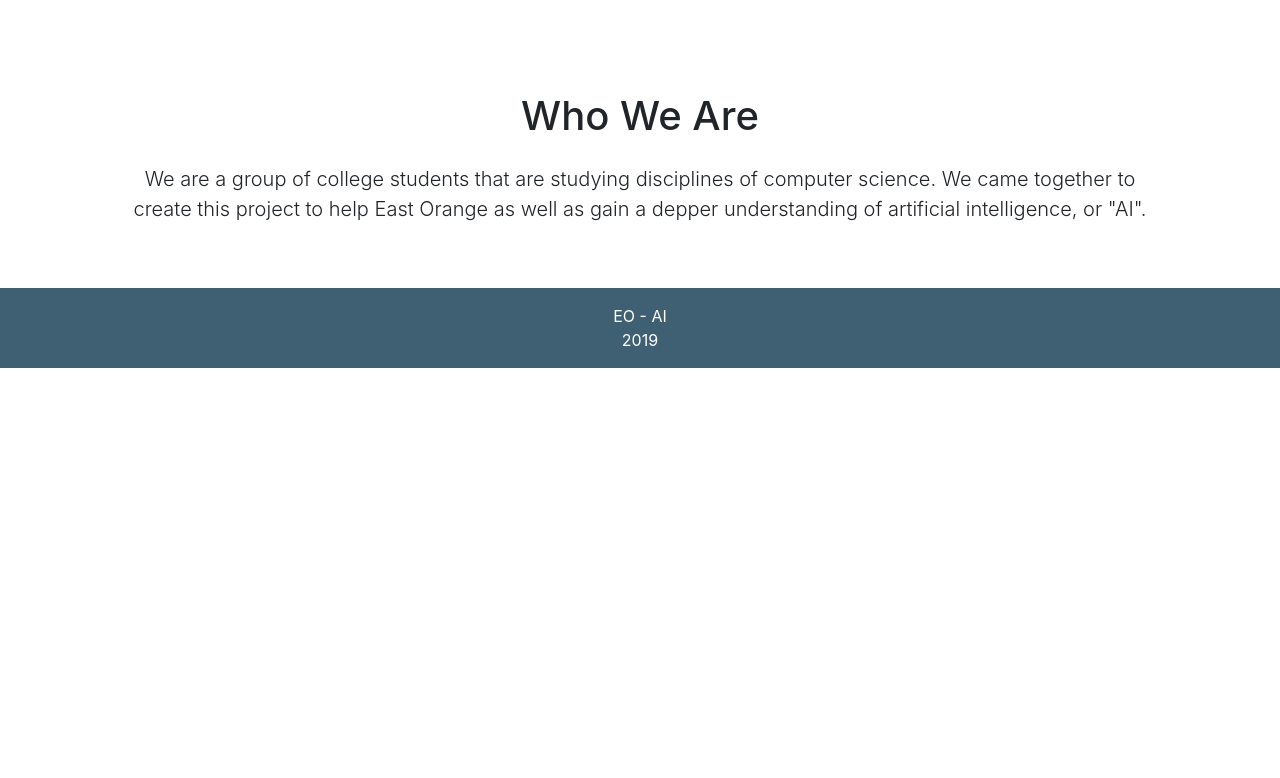
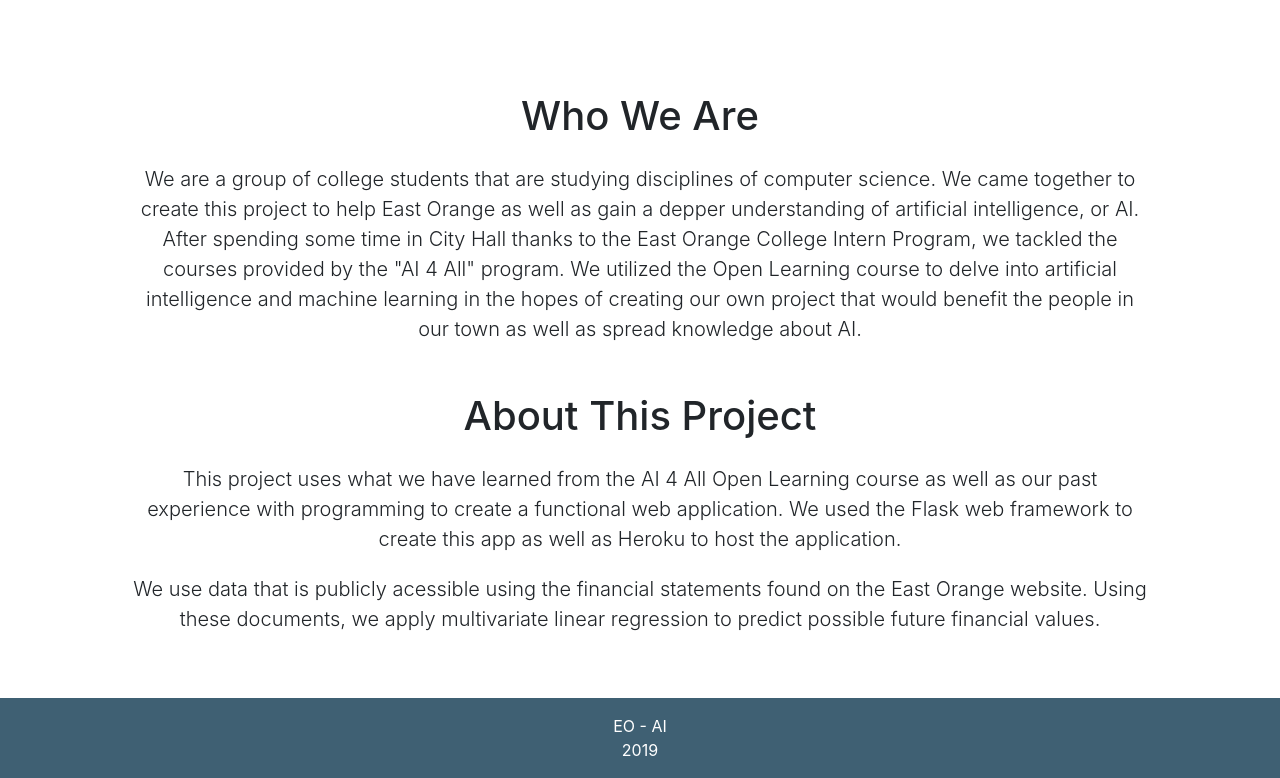
Before and after one commit to BrianGaillard/flask_app, a Flask app: page /about in a window 1280 px wide. Shown: the part 338-1116 px from the top of the page. Before the commit the page ends 706 px from the top, so only its background shows below. Run offline with Flask 2, Linux system fonts and the light colour scheme; some libraries are stand-ins or nearby versions.

Commit message:
Updated the about page

```diff
--- a/templates/about.html
+++ b/templates/about.html
@@ -8,7 +8,22 @@
 {% endblock topwords %}
 
 {% block info %}
-	We are a group of college students that are studying disciplines of computer science. We came together to create this project to help East Orange as well as gain a depper understanding of artificial intelligence, or "AI".
+	We are a group of college students that are studying disciplines of computer science. We came together to create this project to help East Orange as well as gain a depper understanding of artificial intelligence, or AI.
+	After spending some time in City Hall thanks to the East Orange College Intern Program, we tackled the courses provided by the "AI 4 All" program. We utilized the Open Learning course to delve into artificial intelligence and machine learning in the hopes of creating our own project that would benefit the people in our town as well as spread knowledge about AI.
 {% endblock info %}
 
+{% block pgcontent %}
+	<h1 class="mt-5">
+	    <div class = "container">
+			About This Project
+		</div>
+	</h1>
+	<p class="lead mx-5 pt-3">
+		 This project uses what we have learned from the AI 4 All Open Learning course as well as our past experience with programming to create a functional web application. We used the Flask web framework to create this app as well as Heroku to host the application.
+	</p>
+	<p class="lead mx-5 pt-1">
+		 We use data that is publicly acessible using the financial statements found on the East Orange website. Using these documents, we apply multivariate linear regression to predict possible future financial values.
+	</p>
+{% endblock pgcontent %}
+
 {% set active_page = "about" %}
--- a/templates/layout.html
+++ b/templates/layout.html
@@ -59,6 +59,7 @@
 	  <div class="container">
 	    <div class="row">
 	      <div class="col-lg-12 text-center">
+	      	<!-- FIX BLOCK FORMATTING -->
 	        <h1 class="mt-5">
 	        	<div class = "container">
 					{% block page %}{% endblock %}
@@ -66,6 +67,7 @@
 			</h1>
 	        <p class="lead mx-5 pt-3">
 	        {% block info %}{% endblock %}</p>
+	        {% block pgcontent %}{% endblock %}
 	      </div>
 	    </div>
 	  </div>
```
